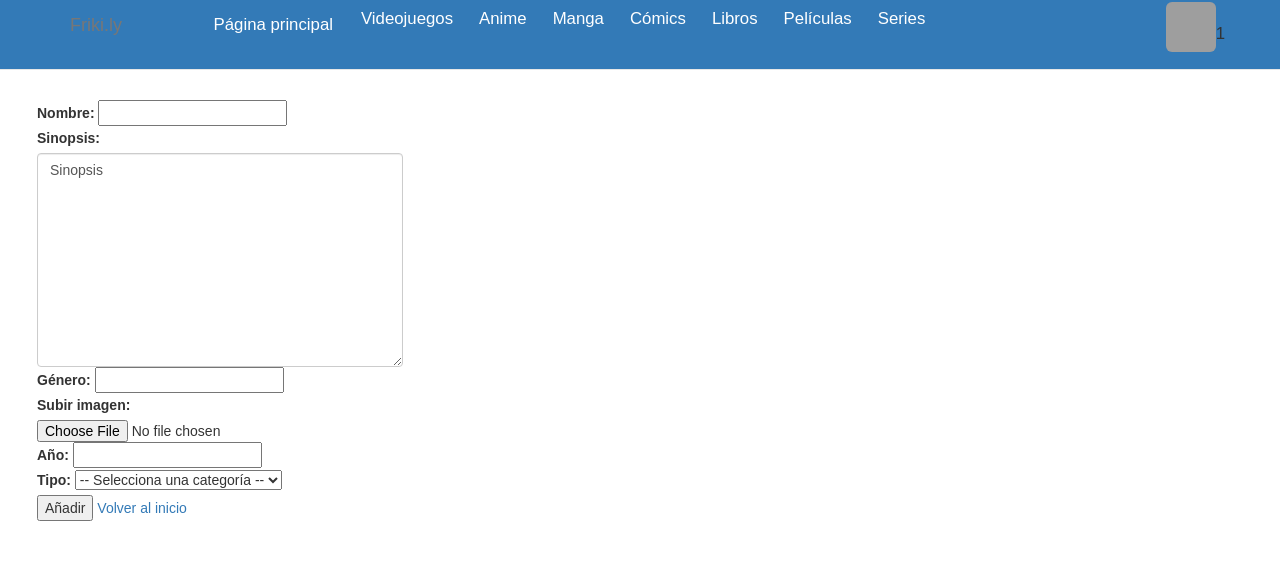
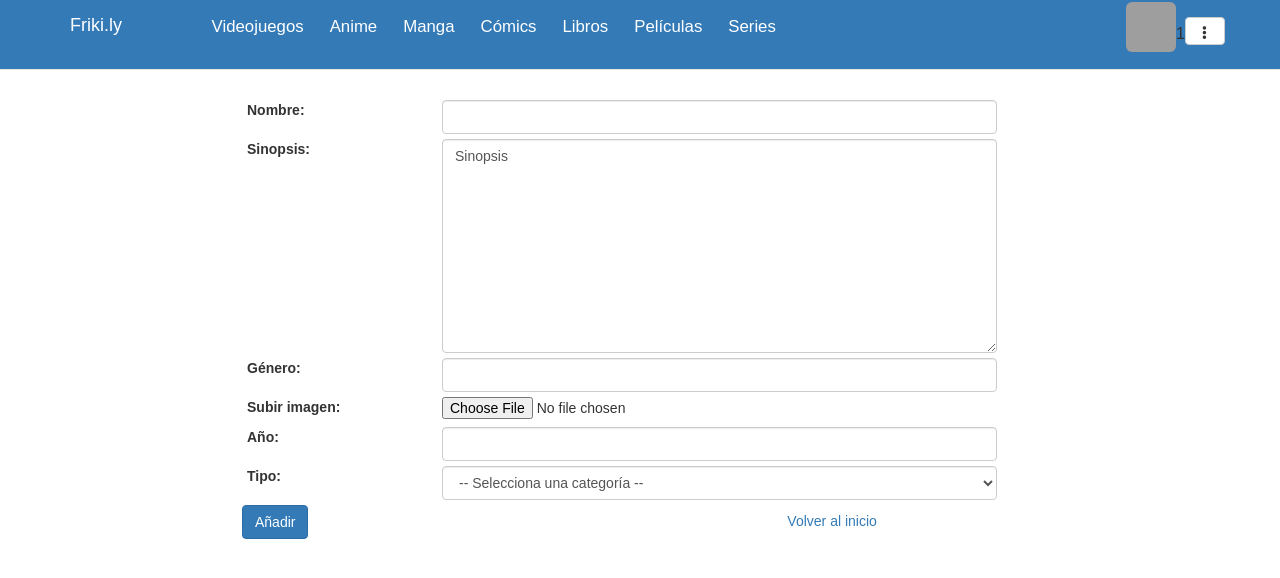
Before and after one commit to omartoxic/frikily, a PHP site: page /introducirDatos.php in a window 1280 px wide. Shown: the top 578 px of the page. Run offline with PHP 8.4, Linux system fonts and the light colour scheme; a user stored in the database is signed in; some libraries are stand-ins or nearby versions; grey boxes are pictures that could not be loaded.

Commit message:
estilo en introducirdatos

```diff
--- a/introducirDatos.php
+++ b/introducirDatos.php
@@ -22,34 +22,45 @@
 						<span class="icon-bar"></span>
 						<span class="icon-bar"></span>
 					</button>
-					<span class="navbar-brand">Friki.ly</span>
+					<span class="navbar-brand"><a class='enlace-principal' href='index.php'>Friki.ly</a></span>
 				</div>
 				<div class="navbar-collapse collapse navbar-ex1-collapse">
 
 
 					<form action="lista.php" method="post">
 						<ul id="paginacion" class="nav navbar-nav">
-							<li><a href="index.php">Página principal</a></li>
-							<li><button class="btn btn-link" type="submit" name="ver" value="videojuegos">Videojuegos</button></li>
-							<li><button class="btn btn-link" type="submit" name="ver" value="anime">Anime</button></li>
-							<li><button class="btn btn-link" type="submit" name="ver" value="manga">Manga</button></li>
-							<li><button class="btn btn-link" type="submit" name="ver" value="comics">Cómics</button></li>
-							<li><button class="btn btn-link" type="submit" name="ver" value="libros">Libros</button></li>
-							<li><button class="btn btn-link" type="submit" name="ver" value="peliculas">Películas</button></li>
-							<li><button class="btn btn-link" type="submit" name="ver" value="series">Series</button></li>
+							<li><button class="barra btn btn-link" type="submit" name="ver" value="videojuegos">Videojuegos</button></li>
+							<li><button class="barra btn btn-link" type="submit" name="ver" value="anime">Anime</button></li>
+							<li><button class="barra btn btn-link" type="submit" name="ver" value="manga">Manga</button></li>
+							<li><button class="barra btn btn-link" type="submit" name="ver" value="comics">Cómics</button></li>
+							<li><button class="barra btn btn-link" type="submit" name="ver" value="libros">Libros</button></li>
+							<li><button class="barra btn btn-link" type="submit" name="ver" value="peliculas">Películas</button></li>
+							<li><button class="barra btn btn-link" type="submit" name="ver" value="series">Series</button></li>
 						</ul>
 					</form>
 					<ul class="nav navbar-nav navbar-right">
+						<li>
+
+						</li>
 						<?php
 							if(!isset($_SESSION['usuario']))
 							{
-								echo "<li><a href='inicioSesion.php'>iniciar sesión</a></li>";
+								echo "<li><a class='btn btn-link' href='inicioSesion.php'>Iniciar sesión</a></li>";
 							}
 							else
 							{
-								echo "<li>";
+								echo "<li class='usuario'>";
 								echo "<img class='imagen-usu img-rounded' src='imagenesusuarios/".$_SESSION['imgusu']."?comodin=".rand(1,1000)."'>";
-								echo $_SESSION['usuario']."</li>";
+								echo $_SESSION['usuario'];
+								echo '<li><div class="dropdown">';
+								echo '<button class="btn btn-default dropdown-toggle" type="button" id="dropdownMenu1" data-toggle="dropdown" aria-haspopup="true" aria-expanded="false">';
+								echo '<i class="glyphicon glyphicon-option-vertical"></i>';
+								echo '</button>';
+							  echo '<ul class="dropdown-menu" aria-labelledby="dropdownMenu1">';
+								echo '<li><form action="index.php" method="post"><button type="submit" id="cerrarSesion" class="btn btn-default" name="action" value="Cerrar sesión">Cerrar sesión</button></form></li>';
+								echo '<li><a class="btn btn-default" href="modificarDatos.php">ModificarDatos</a></li>';
+								echo '</ul>';
+								echo '</div></li>';
 							}
 						?>
 					</ul>
@@ -355,37 +366,60 @@
 			}
 	?>
 
-					<form action="introducirDatos.php" method="POST" id="datos" enctype="multipart/form-data">
+					<form action="introducirDatos.php" class="container" method="POST" id="datos" enctype="multipart/form-data">
 
-				  		<div id = 'nombre'>
-				            <label>Nombre:</label>
-				            <input type = 'text' name='nombre' id='id_nombre' required/>
+				  		<div class="row" id = 'nombre'>
+				            <label class="col-xs-2 col-xs-offset-2">
+											Nombre:
+										</label>
+										<div class="col-xs-6">
+				            	<input class="form-control" type = 'text' name='nombre' id='id_nombre' required/>
+										</div>
 				        </div>
 
-				        <div id = 'sinopsis'>
-				            <label>Sinopsis:</label>
+				        <div class="row" id = 'sinopsis'>
+				            <label class="col-xs-2 col-xs-offset-2">
+											Sinopsis:
+										</label>
+										<div class="col-xs-6">
 				            	<textarea name='sinopsis' rows='10' class='form-control' cols='40'maxlength = '600' required>Sinopsis</textarea>
 										</div>
-
-				        <div id = 'genero'>
-				            <label>Género:</label>
-				            <input type = 'text' name='genero' id='id_genero' required/>
 				        </div>
 
-				        <div id = 'imagen'>
-				            <label for="imagen">Subir imagen:</label>
+				        <div class="row" id = 'genero'>
+				            <label class="col-xs-2 col-xs-offset-2">
+											Género:
+										</label>
+										<div class="col-xs-6">
+				            	<input class='form-control' type = 'text' name='genero' id='id_genero' required/>
+										</div>
+				        </div>
+
+				        <div class="row" id = 'imagen'>
+				            <label class="col-xs-2 col-xs-offset-2">
+											Subir imagen:
+										</label>
 				            <input type="hidden" name="MAX_FILE_SIZE" value="2000000" />
+										<div class="col-xs-6">
 				            	<input type="file" name="imagenProducto" id="imagen" required/>
 										</div>
-
-				        <div id = 'annio'>
-				            <label>Año:</label>
-				            <input type = 'number' name='annio' id='id_annio' max = '2099' required/>
 				        </div>
 
-				        <div id = 'tipo'>
-				            <label>Tipo:</label>
-				            <select name="tipo" select = 'Seleciona' required>
+				        <div class="row" id = 'annio'>
+				            <label class="col-xs-2 col-xs-offset-2">
+											Año:
+										</label>
+										<div class="col-xs-6">
+				            	<input class='form-control' type = 'number' name='annio' id='id_annio' max = '2099' required/>
+										</div>
+				        </div>
+
+				        <div class="row" id = 'tipo'>
+				            <label class="col-xs-2 col-xs-offset-2">
+											Tipo:
+										</label>
+										<div class="col-xs-6">
+					            <select class='form-control' name="tipo" select = 'Seleciona' required>
 					              <option disabled selected value> -- Selecciona una categoría -- </option>
 											  <option value="Anime">Anime</option>
 											  <option value="Comic">Comics</option>
@@ -396,82 +430,170 @@
 											  <option value="Videojuego">Videojuego</option>
 											</select>
 										</div>
-
-				        <div id = 'annioFin' class = "anime manga serie">
-				            <label>Año de finalización (0 si no ha acabado):</label>
-				            <input type = 'number' name='annioFin' id='id_annioFin' max = '2099' value= '0' class = "anime manga serie" />
 				        </div>
 
-				         <div id = 'temporadas' class = "anime serie">
-				            <label>Temporadas:</label>
-				            <input type = 'number' name='temporadas' id='id_temporadas' min = '1' max = '100' value= '1' class = "anime serie"/>
+				        <div id = 'annioFin' class = "row anime manga serie">
+				            <label class="col-xs-2 col-xs-offset-2">
+											Año de finalización (0 si no ha acabado):
+										</label>
+										<div class="col-xs-6">
+				            	<input type = 'number' name='annioFin' id='id_annioFin' max = '2099' value= '0' class = "form-control anime manga serie" />
+										</div>
 				        </div>
 
-				        <div id = 'capitulos' class = "anime serie">
-				            <label>Capítulos:</label>
-				            <input type = 'number' name='capitulos' id='id_capitulos' min = '1' max = '1500' value= '1' class = "anime serie" />
+				         <div id = 'temporadas' class = "row anime serie">
+				            <label class="col-xs-2 col-xs-offset-2">
+											Temporadas:
+										</label>
+										<div class="col-xs-6">
+				            	<input type = 'number' name='temporadas' id='id_temporadas' min = '1' max = '100' value= '1' class = "form-control anime serie"/>
+										</div>
 				        </div>
 
-				        <div id = 'estudio' class = "anime">
-				            <label>Estudio:</label>
-				            <input type = 'text' name='estudio' id='id_estudio' class = "anime"/>
+				        <div id = 'capitulos' class = "row anime serie">
+				            <label class="col-xs-2 col-xs-offset-2">
+											Capítulos:
+										</label>
+										<div class="col-xs-6">
+				            	<input type = 'number' name='capitulos' id='id_capitulos' min = '1' max = '1500' value= '1' class = "form-control anime serie" />
+										</div>
 								</div>
 
-				        <div id = 'actor1' class = "anime serie pelicula">
-				            <label>Nombre del primer actor:</label>
-				            <input type = 'text' name='nombreActor1' id='id_actor1' class = "anime serie pelicula" />
-				            <label>Apellido del primer actor:</label>
-				            <input type = 'text' name='apellidoActor1' id='id_actor1' class = "anime serie pelicula"/>
+				        <div id = 'estudio' class = "row anime">
+				            <label class="col-xs-2 col-xs-offset-2">
+											Estudio:
+										</label>
+										<div class="col-xs-6">
+				            	<input type = 'text' name='estudio' id='id_estudio' class = "form-control anime"/>
+										</div>
 				        </div>
 
-				        <div id = 'actor2' class = "anime serie pelicula">
-				            <label>Nombre del segundo actor:</label>
-				            <input type = 'text' name='nombreActor2' id='id_actor2' class = "anime serie pelicula"/>
-				            <label>Apellido del segundo actor:</label>
-				            <input type = 'text' name='apellidoActor2' id='id_actor2' class = "anime serie pelicula"/>
+				        <div id = 'actor1' class = "row anime serie pelicula">
+										<div class="row">
+					            <label class="col-xs-2 col-xs-offset-2">
+												Nombre del primer actor:
+											</label>
+											<div class="col-xs-6">
+					            	<input type = 'text' name='nombreActor1' id='id_actor1' class = "form-control anime serie pelicula" />
+											</div>
+										</div>
+										<div class="row">
+					            <label class="col-xs-2 col-xs-offset-2">
+												Apellido del primer actor:
+											</label>
+											<div class="col-xs-6">
+					            	<input type = 'text' name='apellidoActor1' id='id_actor1' class = "form-control anime serie pelicula"/>
+											</div>
+										</div>
 				        </div>
 
-				        <div id = 'director' class = "pelicula">
-				            <label>Nombre del director:</label>
-				            <input type = 'text' name='nombreDirector' id='id_director' class = "pelicula"/>
-				            <label>Apellido del director:</label>
-				            <input type = 'text' name='apellidoDirector' id='id_director' class = "pelicula" />
+				        <div id = 'actor2' class = "row anime serie pelicula">
+									<div class="row">
+				            <label class="col-xs-2 col-xs-offset-2">
+											Nombre del segundo actor:
+										</label>
+										<div class="col-xs-6">
+				            	<input type = 'text' name='nombreActor2' id='id_actor2' class = "form-control anime serie pelicula"/>
+										</div>
+									</div>
+									<div class="row">
+				            <label class="col-xs-2 col-xs-offset-2">
+											Apellido del segundo actor:
+										</label>
+										<div class="col-xs-6">
+				            	<input type = 'text' name='apellidoActor2' id='id_actor2' class = "form-control anime serie pelicula"/>
+										</div>
+									</div>
 				        </div>
 
-				        <div id = 'autor' class = "manga libro videojuego comic">
-				            <label>Nombre del autor:</label>
-				            <input type = 'text' name='nombreAutor' id='id_autor' class = "manga libro videojuego comic"/>
-				            <label>Apellido del autor:</label>
-				            <input type = 'text' name='apellidoAutor' id='id_autor' class = "manga libro videojuego comic"/>
+				        <div id = 'director' class = "row pelicula">
+									<div class="row">
+				            <label class="col-xs-2 col-xs-offset-2">
+											Nombre del director:
+										</label>
+										<div class="col-xs-6">
+				            	<input type = 'text' name='nombreDirector' id='id_director' class = "form-control pelicula"/>
+										</div>
+									</div>
+									<div class="row">
+				            <label class="col-xs-2 col-xs-offset-2">
+											Apellido del director:
+										</label>
+										<div class="col-xs-6">
+				            	<input type = 'text' name='apellidoDirector' id='id_director' class = "form-control pelicula" />
+										</div>
+									</div>
 				        </div>
 
-				        <div id = 'numeros' class = "comic">
-				            <label>Números:</label>
-				            <input type = 'number' name='numeros' id='id_numeros' min = '1' max = '1500' value= '1' class = "comic"/>
+				        <div id = 'autor' class = "row manga libro videojuego comic">
+									<div class="row">
+				            <label class="col-xs-2 col-xs-offset-2">
+											Nombre del autor:
+										</label>
+										<div class="col-xs-6">
+				            	<input type = 'text' name='nombreAutor' id='id_autor' class = "form-control manga libro videojuego comic"/>
+										</div>
+									</div>
+									<div class="row">
+				            <label class="col-xs-2 col-xs-offset-2">
+											Apellido del autor:
+										</label>
+										<div class="col-xs-6">
+				            	<input type = 'text' name='apellidoAutor' id='id_autor' class = "form-control manga libro videojuego comic"/>
+										</div>
+									</div>
 				        </div>
 
-				        <div id = 'editorial' class = "comic libro">
-				            <label>Editorial:</label>
-				            <input type = 'text' name='editorial' id='id_editorial' class = "comic libro"/>
+				        <div id = 'numeros' class = "row comic">
+				            <label class="col-xs-2 col-xs-offset-2">
+											Números:
+										</label>
+										<div class="col-xs-6">
+				            	<input type = 'number' name='numeros' id='id_numeros' min = '1' max = '1500' value= '1' class = "form-control comic"/>
+										</div>
 				        </div>
 
-				        <div id = 'editorialOriginal' class = "comic">
-				            <label>Editorial original:</label>
-				            <input type = 'text' name='editorialOriginal' id='id_editorialOriginal' class = "comic"/>
+				        <div id = 'editorial' class = "row comic libro">
+				            <label class="col-xs-2 col-xs-offset-2">
+											Editorial:
+										</label>
+										<div class="col-xs-6">
+				            	<input type = 'text' name='editorial' id='id_editorial' class = "form-control comic libro"/>
+										</div>
 				        </div>
 
-				        <div id = 'paginas' class = "libro">
-				            <label>Páginas:</label>
-				            <input type = 'number' name='paginas' id='id_paginas' min = '1' max = '10000' value= '1' class = "libro"/>
+				        <div id = 'editorialOriginal' class = "row comic">
+				            <label class="col-xs-2 col-xs-offset-2">
+											Editorial original:
+										</label>
+										<div class="col-xs-6">
+				            	<input type = 'text' name='editorialOriginal' id='id_editorialOriginal' class = "form-control comic"/>
+										</div>
 				        </div>
 
-				        <div id = 'isbn' class = "libro">
-				            <label>ISBN:</label>
-				            <input type = 'number' name='isbn' id='id_isbn' min = '111111111111' max = '999999999999' class = "libro"/>
+				        <div id = 'paginas' class = "row libro">
+				            <label class="col-xs-2 col-xs-offset-2">
+											Páginas:
+										</label>
+										<div class="col-xs-6">
+				            	<input type = 'number' name='paginas' id='id_paginas' min = '1' max = '10000' value= '1' class = "form-control libro"/>
+										</div>
 				        </div>
 
-				        <div id = 'plataformas' class = "videojuego">
-				            <label>Elige tus plataformas:</label>
+				        <div id = 'isbn' class = "row libro">
+				            <label class="col-xs-2 col-xs-offset-2">
+											ISBN:
+										</label>
+										<div class="col-xs-6">
+				            	<input type = 'number' name='isbn' id='id_isbn' min = '111111111111' max = '999999999999' class = "form-control libro"/>
+										</div>
+				        </div>
+
+				        <div id = 'plataformas' class = "row videojuego">
+				            <label class="col-xs-2 col-xs-offset-2">
+											Elige tus plataformas:
+										</label>
+										<div class="col-xs-6">
 					          	<input type="checkbox" name="plataformas[]" value="NES" >NES
 					            <input type="checkbox" name="plataformas[]" value="SNES" >SNES
 									    <input type="checkbox" name="plataformas[]" value="Nintendo64" >Nintendo64
@@ -498,52 +620,87 @@
 									    <input type="checkbox" name="plataformas[]" value="Gamegear" >Gamegear
 									    <input type="checkbox" name="plataformas[]" value="Steam" >Steam
 										</div>
-
-				        <div id = 'revista' class = "manga">
-				            <label>Revista:</label>
-				            <input type = 'text' name='revista' id='id_revista' class = "manga"/>
 				        </div>
 
-				        <div id = 'tomo' class = "manga">
-				            <label>Tomos:</label>
-				            <input type = 'number' name='tomo' id='id_tomo' min = '1' max = '1000' value = '1' class = "manga"/>
+				        <div id = 'revista' class = "row manga">
+				            <label class="col-xs-2 col-xs-offset-2">
+											Revista:
+										</label>
+										<div class="col-xs-6">
+				            	<input type = 'text' name='revista' id='id_revista' class = "form-control manga"/>
+										</div>
 				        </div>
 
-				        <div id = 'duracion' class = "pelicula">
-				            <label>Duración:</label>
-				            <input type = 'number' name='duracion' id='id_duracion' min = '1' max = '500' class = "pelicula"/>
+				        <div id = 'tomo' class = "row manga">
+				            <label class="col-xs-2 col-xs-offset-2">
+											Tomos:
+										</label>
+										<div class="col-xs-6">
+				            	<input type = 'number' name='tomo' id='id_tomo' min = '1' max = '1000' value = '1' class = "form-control manga"/>
+										</div>
 				        </div>
 
-				        <div id = 'productora' class = "pelicula">
-				            <label>Productora:</label>
-				            <input type = 'text' name='productora' id='id_productora' class = "pelicula"/>
+				        <div id = 'duracion' class = "row pelicula">
+				            <label class="col-xs-2 col-xs-offset-2">
+											Duración:
+										</label>
+										<div class="col-xs-6">
+				            	<input type = 'number' name='duracion' id='id_duracion' min = '1' max = '500' class = "form-control pelicula"/>
+										</div>
 				        </div>
 
-				        <div id = 'canal' class = "serie">
-				            <label>Canal:</label>
-				            <input type = 'text' name='canal' id='id_canal' class = "serie"/>
+				        <div id = 'productora' class = "row pelicula">
+				            <label class="col-xs-2 col-xs-offset-2">
+											Productora:
+										</label>
+										<div class="col-xs-6">
+				            	<input type = 'text' name='productora' id='id_productora' class = "form-control pelicula"/>
+										</div>
 				        </div>
 
-				        <div id = 'desarrolladora' class = "videojuego">
-				            <label>Desarrolladora:</label>
-				            <input type = 'text' name='desarrolladora' id='id_desarrolladora' class = "videojuego"/>
+				        <div id = 'canal' class = "row serie">
+				            <label class="col-xs-2 col-xs-offset-2">
+											Canal:
+										</label>
+										<div class="col-xs-6">
+				            	<input type = 'text' name='canal' id='id_canal' class = "form-control serie"/>
+										</div>
 				        </div>
 
-				        <div id = 'jugadores' class = "videojuego">
-				            <label>Número de jugadores:</label>
-				            <input type = 'number' name='jugadores' id='id_jugadores' min = '1' max = '64' class = "videojuego"/>
+				        <div id = 'desarrolladora' class = "row videojuego">
+				            <label class="col-xs-2 col-xs-offset-2">
+											Desarrolladora:
+										</label>
+										<div class="col-xs-6">
+				            	<input type = 'text' name='desarrolladora' id='id_desarrolladora' class = "form-control videojuego"/>
+										</div>
 				        </div>
 
-						<div id = 'online' class = "videojuego">
-				            <label>Funciones online:</label>
-				            <select name="selectOnline" class = "videojuego">
+				        <div id = 'jugadores' class = "row videojuego">
+				            <label class="col-xs-2 col-xs-offset-2">
+											Número de jugadores:
+										</label>
+										<div class="col-xs-6">
+				            	<input type = 'number' name='jugadores' id='id_jugadores' min = '1' max = '64' class = "form-control videojuego"/>
+										</div>
+				        </div>
+
+						<div id = 'online' class = "row videojuego">
+				            <label class="col-xs-2 col-xs-offset-2">
+											Funciones online:
+										</label>
+										<div class="col-xs-6">
+					            <select name="selectOnline" class = "form-control videojuego">
 											  <option value="si">Sí</option>
 											  <option value="no" selected>No</option>
 											</select>
 										</div>
+				        </div>
 
-				        <input type = 'submit' value = 'Añadir' id = "boton"/>
-				        <a href="index.php">Volver al inicio</a>
+								<label class="col-xs-offset-2">
+									<input class="btn btn-primary" type = 'submit' value = 'Añadir' id = "boton"/>
+								</label>
+								<a class="col-xs-offset-5" href="index.php">Volver al inicio</a>
 					</form>
 				</div>
 			</div>
```
Lines whose indentation alone changed are shown as unchanged.
